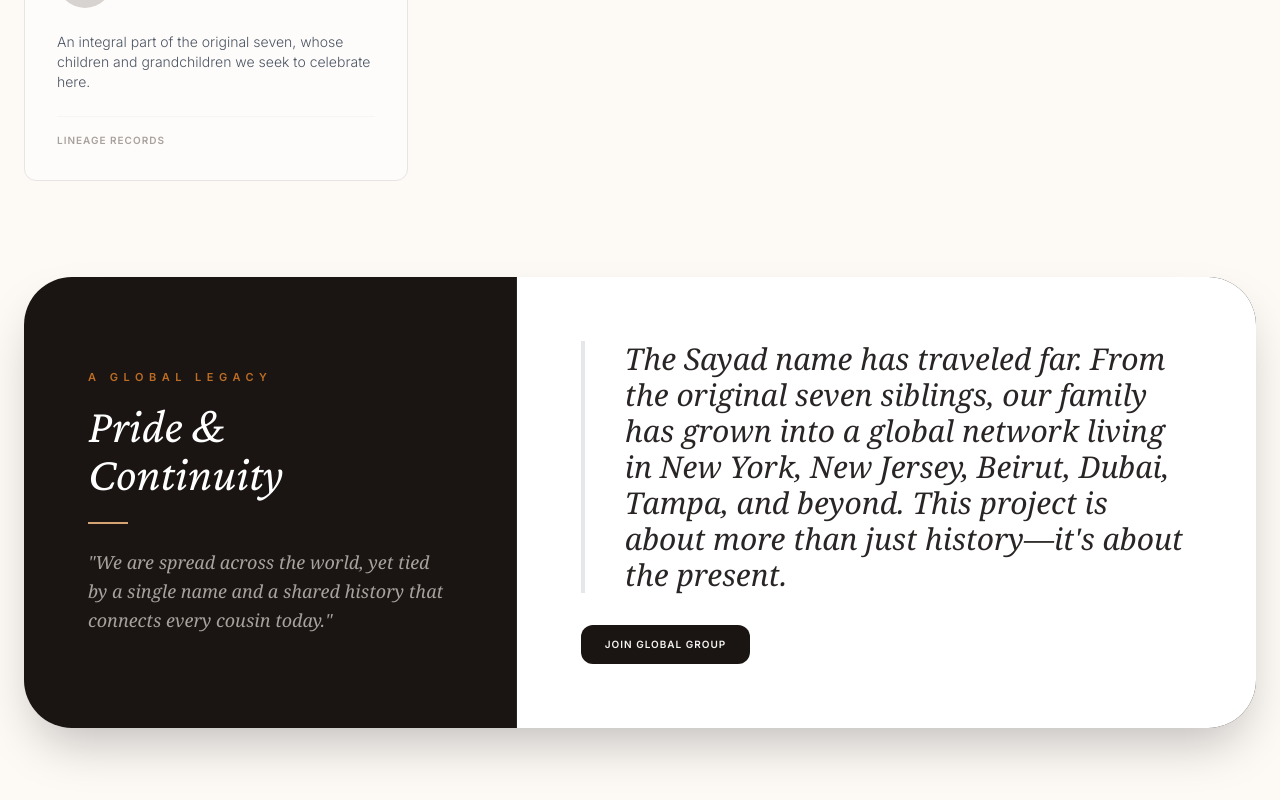
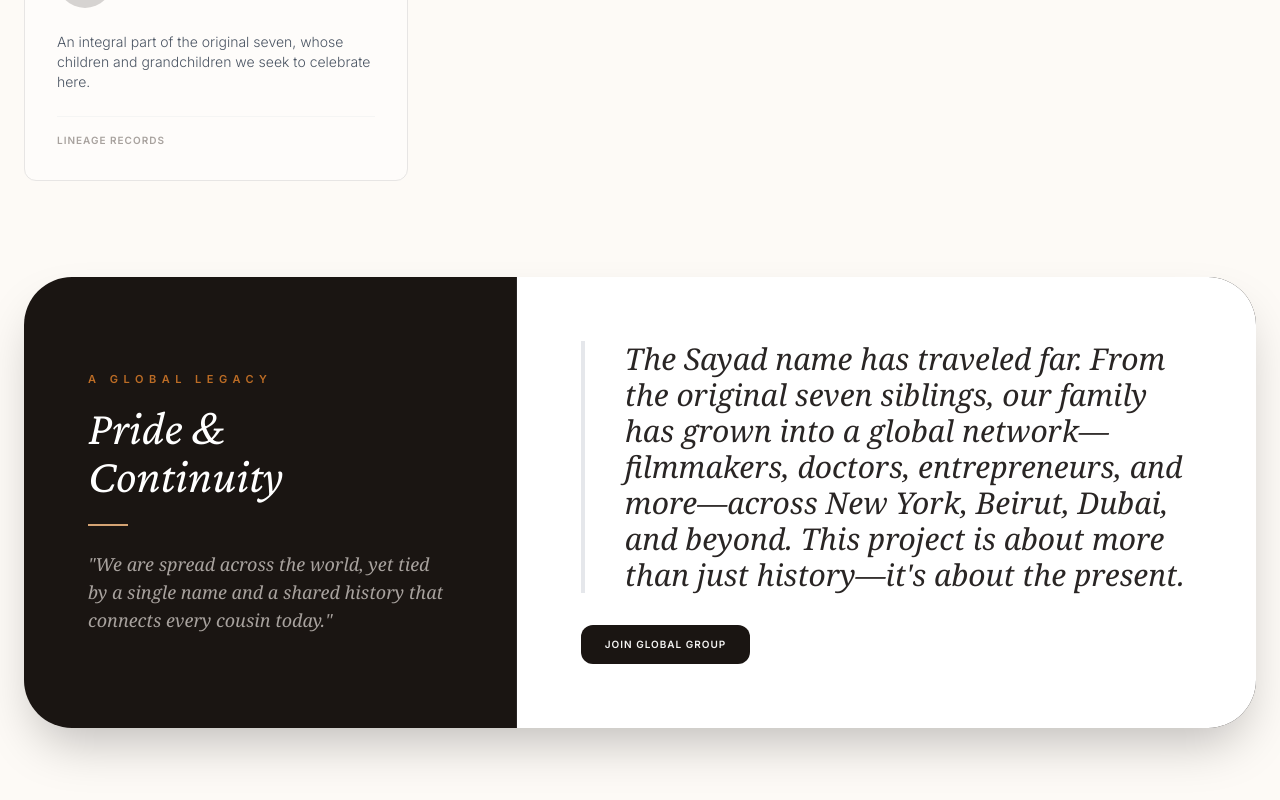
Before and after one commit to theosayad/sayad-project, a React (Vite) app: page / in a window 1280 px wide. Shown: the part 1954-2754 px from the top of the page. Built offline with nearby package versions, Linux system fonts and the light colour scheme.

Commit message:
Polish mobile typography

```diff
--- a/App.tsx
+++ b/App.tsx
@@ -211,7 +211,7 @@ const App: React.FC = () => {
           </a>
         </div>
 
-        <div className="max-w-4xl mx-auto text-center relative z-10 px-4 -translate-y-8 sm:-translate-y-10 md:-translate-y-16">
+        <div className="max-w-4xl mx-auto text-center relative z-10 px-4 -translate-y-4 sm:-translate-y-8 md:-translate-y-16">
           <span className="hidden sm:inline-flex items-center gap-2 px-4 py-2 rounded-full bg-white/5 border border-white/10 text-aleppo text-[11px] sm:text-xs md:text-sm font-bold uppercase tracking-[0.35em] sm:tracking-[0.45em] mb-6 sm:mb-8 animate-fade-in opacity-0 [animation-delay:200ms] [animation-fill-mode:forwards]">
             <span className="w-1.5 h-1.5 bg-aleppo rounded-full"></span>
             Digital Heritage Platform
@@ -223,7 +223,7 @@ const App: React.FC = () => {
 
           <div className="max-w-xl mx-auto mb-12 sm:mb-16 animate-fade-in opacity-0 [animation-delay:600ms] [animation-fill-mode:forwards]">
             <p className="text-[11px] sm:text-xs md:text-sm text-stone-300/75 font-light leading-relaxed uppercase tracking-[0.2em] sm:tracking-[0.22em] mb-6">
-              Dedicated to the <span className="text-aleppo font-bold">Generations of Cousins</span>, building our shared future worldwide.
+              Dedicated to the <span className="text-aleppo font-bold">Generations of Cousins</span>, building our shared future worldwide
             </p>
             <p className="text-stone-300/90 font-serif italic text-[17px] sm:text-lg md:text-xl leading-relaxed mb-10 text-balance">
               "This project is a promise that wherever you go, you have family waiting, a global home that is always open to you."
@@ -234,7 +234,7 @@ const App: React.FC = () => {
             href={WHATSAPP_GROUP_LINK}
             target="_blank"
             rel="noopener noreferrer"
-            className="inline-flex w-full sm:w-auto justify-center items-center gap-4 px-8 sm:px-12 py-4 sm:py-5 bg-white text-stone-900 rounded-full text-[11px] sm:text-[10px] font-bold uppercase tracking-[0.2em] sm:tracking-[0.3em] hover:bg-aleppo hover:text-white transition-all shadow-[0_20px_50px_rgba(0,0,0,0.3)] active:scale-95 animate-fade-in opacity-0 [animation-delay:800ms] [animation-fill-mode:forwards]"
+            className="inline-flex w-[92%] sm:w-auto justify-center items-center gap-4 px-8 sm:px-12 py-4 sm:py-5 bg-white text-stone-900 rounded-full text-[11px] sm:text-[10px] font-bold uppercase tracking-[0.2em] sm:tracking-[0.3em] hover:bg-aleppo hover:text-white transition-all shadow-[0_20px_50px_rgba(0,0,0,0.3)] active:scale-95 animate-fade-in opacity-0 [animation-delay:800ms] [animation-fill-mode:forwards]"
           >
             <svg className="w-5 h-5 text-[#25D366]" fill="currentColor" viewBox="0 0 24 24">
               <path d="M17.472 14.382c-.297-.149-1.758-.867-2.03-.967-.273-.099-.471-.148-.67.15-.197.297-.767.966-.94 1.164-.173.199-.347.223-.644.075-.297-.15-1.255-.463-2.39-1.475-.883-.788-1.48-1.761-1.653-2.059-.173-.297-.018-.458.13-.606.134-.133.298-.347.446-.52.149-.174.198-.298.298-.497.099-.198.05-.371-.025-.52-.075-.149-.669-1.612-.916-2.207-.242-.579-.487-.5-.669-.51-.173-.008-.371-.01-.57-.01-.198 0-.52.074-.792.372-.272.297-1.04 1.016-1.04 2.479 0 1.462 1.065 2.875 1.213 3.074.149.198 2.096 3.2 5.077 4.487.709.306 1.262.489 1.694.625.712.227 1.36.195 1.871.118.571-.085 1.758-.719 2.006-1.413.248-.694.248-1.289.173-1.413-.074-.124-.272-.198-.57-.347m-5.421 7.403h-.004a9.87 9.87 0 01-5.031-1.378l-.361-.214-3.741.982.998-3.648-.235-.374a9.86 9.86 0 01-1.51-5.26c.001-5.45 4.436-9.884 9.888-9.884 2.64 0 5.122 1.03 6.988 2.898a9.825 9.825 0 012.893 6.994c-.003 5.45-4.437 9.884-9.885 9.884m8.413-18.297A11.815 11.815 0 0012.05 0C5.495 0 .16 5.335.157 11.892c0 2.096.547 4.142 1.588 5.945L0 24l6.335-1.662c1.72.94 3.659 1.437 5.63 1.438h.005c6.554 0 11.89-5.335 11.893-11.893a11.821 11.821 0 00-3.48-8.413Z"/>
@@ -466,17 +466,17 @@ const App: React.FC = () => {
             <div className="absolute inset-0 opacity-10 card-pattern"></div>
             <div className="relative z-10">
               <span className="text-aleppo text-[9px] md:text-[11px] tracking-[0.5em] uppercase mb-4 block font-bold">A Global Legacy</span>
-              <h2 className="text-3xl md:text-5xl italic text-white mb-6">Pride & <br className="hidden md:block"/>Continuity</h2>
+              <h2 className="text-2xl md:text-5xl italic text-white mb-6">Pride & <br className="hidden md:block"/>Continuity</h2>
               <div className="w-10 h-0.5 bg-aleppo mb-6"></div>
-              <p className="text-stone-400 font-serif italic text-lg leading-relaxed">
+              <p className="text-stone-400 font-serif italic text-base md:text-lg leading-relaxed">
                 "We are spread across the world, yet tied by a single name and a shared history that connects every cousin today."
               </p>
             </div>
           </div>
           <div className="lg:col-span-3 p-10 md:p-16 bg-white flex items-center relative">
             <div className="animate-fade-in w-full">
-              <p className="text-xl md:text-3xl font-serif italic leading-relaxed text-stone-800 border-l-4 border-aleppo/20 pl-6 md:pl-10 text-balance">
-                The Sayad name has traveled far. From the original seven siblings, our family has grown into a global network living in New York, New Jersey, Beirut, Dubai, Tampa, and beyond. This project is about more than just history—it's about the present.
+              <p className="text-lg md:text-3xl font-serif italic leading-relaxed text-stone-800 border-l-4 border-aleppo/20 pl-6 md:pl-10 text-balance">
+                The Sayad name has traveled far. From the original seven siblings, our family has grown into a global network—filmmakers, doctors, entrepreneurs, and more—across New York, Beirut, Dubai, and beyond. This project is about more than just history—it's about the present.
               </p>
               <div className="mt-8 flex gap-4">
                 <a
```
